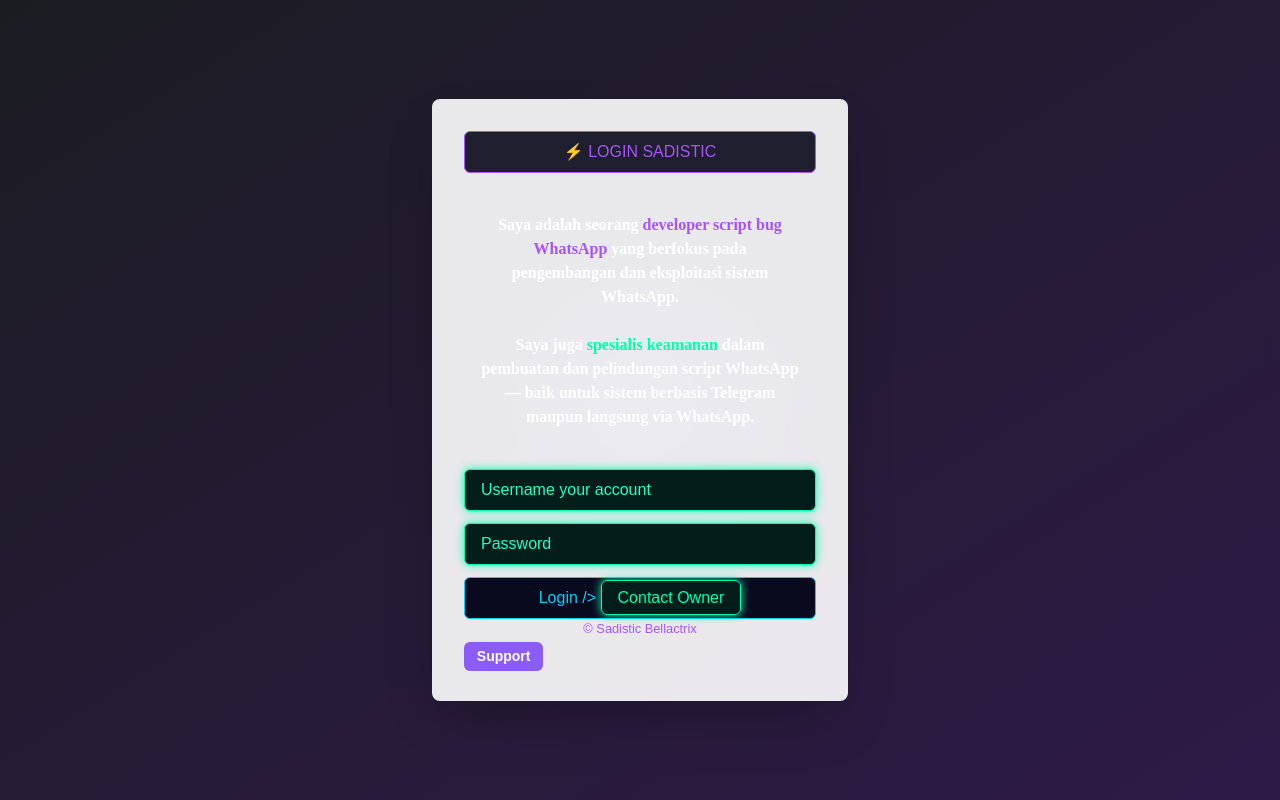
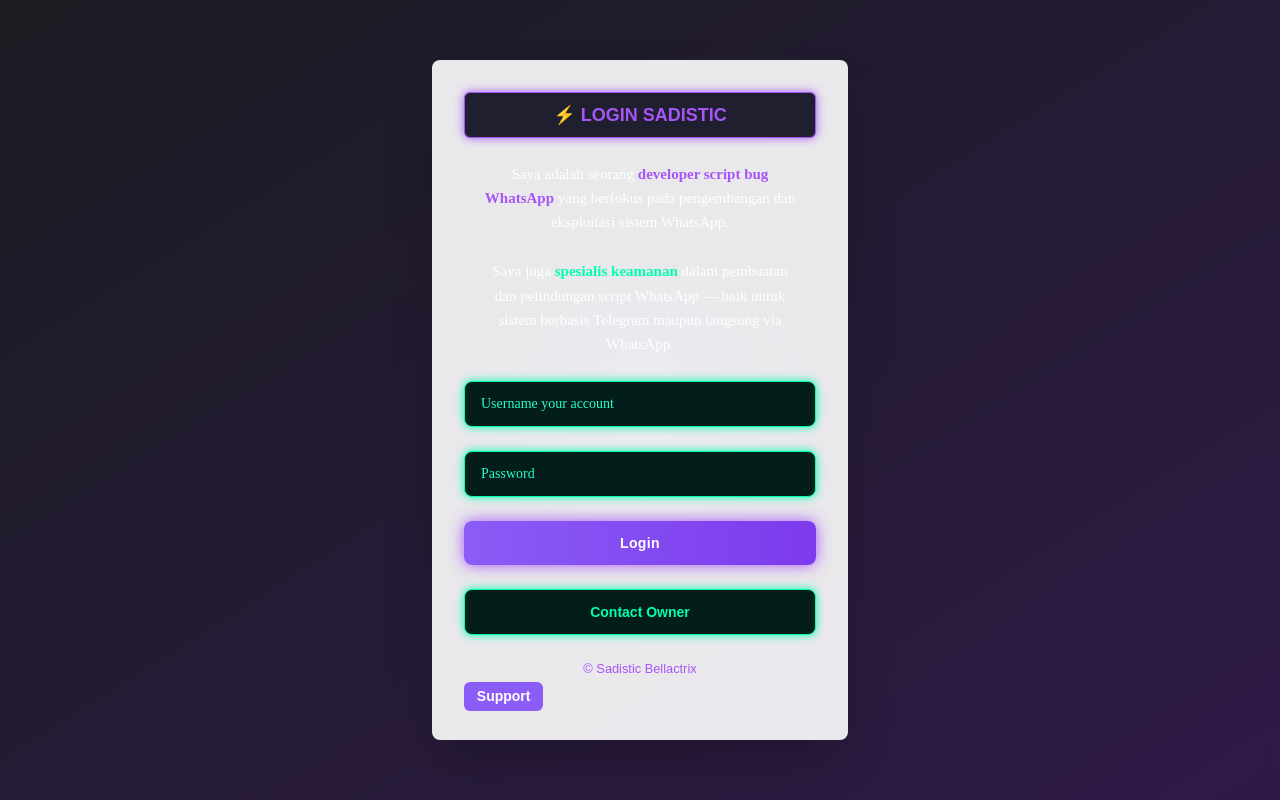
Before and after one commit to khusnimr/Python, a website: page primrose.html in a window 1280 px wide. Drawn offline with nearby package versions, Linux system fonts and the light colour scheme.

Commit message:
Update primrose.html

```diff
--- a/primrose.html
+++ b/primrose.html
@@ -88,23 +88,39 @@
   </style>
 </head>
 <body class="min-h-screen flex items-center justify-center text-gray-800 dark:text-white"> <div class="relative glow">
- <div id="card" class="w-[22rem] sm:w-[26rem] p-8 bg-white/90 dark:bg-gray-800/80 backdrop-blur rounded-lg shadow-2xl">  <div id="loginView">
-<div class="text-center w-full px-4 py-2 rounded-md border border-[#a855f7] bg-[#1f1f2f] text-[#a855f7]">⚡ LOGIN SADISTIC</div>
+ <div id="card" class="w-[22rem] sm:w-[26rem] p-8 bg-white/90 dark:bg-gray-800/80 backdrop-blur rounded-lg shadow-2xl">  <div id="loginView" class="space-y-6">
+  <!-- Judul -->
+  <div class="text-center w-full px-4 py-2 rounded-md border border-[#a855f7] bg-[#1f1f2f] text-[#a855f7] text-lg font-bold shadow-[0_0_10px_#a855f7]">
+    ⚡ LOGIN SADISTIC
+  </div>
 
-  <div class="flex justify-center items-center py-10 bg-transparent px-4">
-  <p class="text-white text-sm sm:text-base leading-relaxed text-center font-semibold font-[Poppins]">
-    Saya adalah seorang <span class="text-[#a855f7]">developer script bug WhatsApp</span> yang berfokus pada pengembangan dan eksploitasi sistem WhatsApp.<br><br>
-    Saya juga <span class="text-[#00ffae]">spesialis keamanan</span> dalam pembuatan dan pelindungan script WhatsApp — baik untuk sistem berbasis Telegram maupun langsung via WhatsApp.
-  </p>
-</div>
- <input id="username" type="text" placeholder="Username your account"
-class="w-full mb-3 px-4 py-2 rounded-md border border-[#00ffae] bg-[#031e1a] text-[#00ffae] placeholder:text-[#22ffc7] shadow-[0_0_8px_#00ffae]" />
- <input id="password" type="password" placeholder="Password"
-class="w-full mb-3 px-4 py-2 rounded-md border border-[#00ffae] bg-[#031e1a] text-[#00ffae] placeholder:text-[#22ffc7] shadow-[0_0_8px_#00ffae]" />
- <div class="text-center w-full px-4 py-2 rounded-md border border-[#00d0ff] bg-[#0a0a1f] text-[#00d0ff]">Login</button> />
-<a href="https://wa.me/6283831693903" class="text-center w-full px-4 py-2 rounded-md border border-[#00ffae] bg-[#031e1a] text-[#00ffae] shadow-[0_0_10px_#00ffae]"> Contact Owner</a>
- </div>
- </div>
+  <!-- Deskripsi Developer -->
+  <div class="flex justify-center items-center px-4">
+    <p class="text-white text-[15px] leading-relaxed text-center font-medium font-[Poppins]">
+      Saya adalah seorang <span class="text-[#a855f7] font-semibold">developer script bug WhatsApp</span> yang berfokus pada pengembangan dan eksploitasi sistem WhatsApp.<br><br>
+      Saya juga <span class="text-[#00ffae] font-semibold">spesialis keamanan</span> dalam pembuatan dan pelindungan script WhatsApp — baik untuk sistem berbasis Telegram maupun langsung via WhatsApp.
+    </p>
+  </div>
+
+  <!-- Input Username -->
+  <input id="username" type="text" placeholder="Username your account"
+    class="w-full px-4 py-3 rounded-lg border border-[#00ffae] bg-[#031e1a] text-[#00ffae] placeholder:text-[#22ffc7] shadow-[0_0_10px_#00ffae] text-sm font-medium font-[Poppins]" />
+
+  <!-- Input Password -->
+  <input id="password" type="password" placeholder="Password"
+    class="w-full px-4 py-3 rounded-lg border border-[#00ffae] bg-[#031e1a] text-[#00ffae] placeholder:text-[#22ffc7] shadow-[0_0_10px_#00ffae] text-sm font-medium font-[Poppins]" />
+
+  <!-- Tombol Login -->
+  <button id="loginBtn"
+    class="w-full py-3 bg-gradient-to-r from-[#8b5cf6] to-[#7c3aed] text-white rounded-lg text-sm font-semibold tracking-wide shadow-[0_0_15px_#a855f7] hover:brightness-110 transition duration-200">
+    Login
+  </button>
+
+  <!-- Tombol WA -->
+  <a href="https://wa.me/6283831693903"
+    class="w-full block text-center py-3 bg-[#031e1a] border border-[#00ffae] text-[#00ffae] rounded-lg text-sm font-semibold shadow-[0_0_10px_#00ffae] hover:bg-[#052c28] transition duration-200">
+    Contact Owner
+  </a>
 
   <div id="mainView" class="hidden">
  <div class="flex justify-between items-center mb-6">
```
